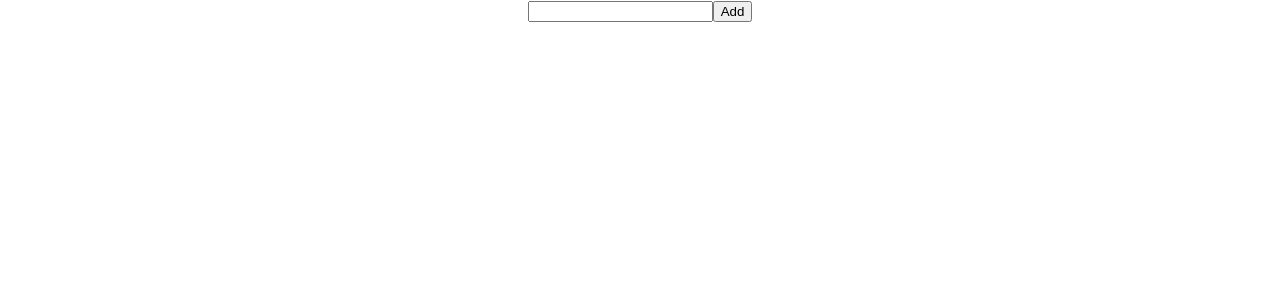
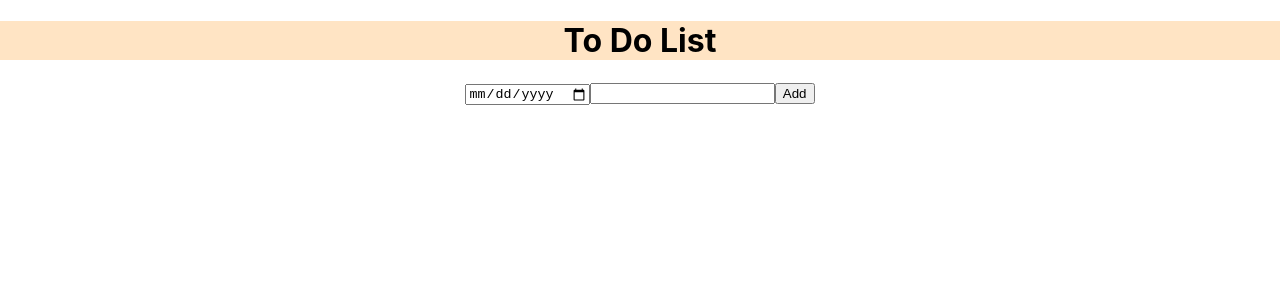
Before and after one commit to LinkFpoyd/todolist, a React (Create React App) app: page / in a window 1280 px wide. Shown: the top 300 px of the page. Built offline with nearby package versions, Linux system fonts and the light colour scheme.

Commit message:
try again, add date remove delete

```diff
--- a/src/App.css
+++ b/src/App.css
@@ -40,3 +40,7 @@
 table {
   margin: auto;
 }
+
+h1 {
+  background-color: bisque;
+}
--- a/src/App.js
+++ b/src/App.js
@@ -2,39 +2,35 @@ import React, { useState } from 'react';
 import './App.css';
 
 function App() {
-  const [desc, setDesc] = useState('');
+  const [todo, setTodo] = useState({desc:'', date:''});
   const [todos, setTodos] = useState([]);
 
   const inputChanged = (event) => {
-    setDesc(event.target.value);
+    setTodo({...todo, [event.target.name]: event.target.value});
   }
 
   const addTodo = (event) => {
     event.preventDefault();
-    setTodos([...todos, desc]);
+    setTodos([...todos, todo]);
   }
-
-  function addRemove (index)  {
-    const removable = index;
-    setTodos(todos.filter((todo, number) => number !== removable));
-  }
-
-
-
 
 
   return (
     <div className="App">
 
+      <h1>To Do List</h1>
+
       <form onSubmit={addTodo}>
-        <input type="text" onChange={inputChanged} value={desc}/>
+        <input type="date" name="date" onChange={inputChanged} value={todo.date}/>
+        <input type="text" name="desc" onChange={inputChanged} value={todo.desc}/>
         <input type="submit" value="Add"/>
       </form>
 
       <table>
         <tbody>
           {todos.map((todo, index) => <tr key={index}>
-            <td>{todo} <button onClick={() => addRemove(index)}>Remove</button></td>
+            <td>{todo.desc}</td>
+            <td>{todo.date}</td>
             </tr>)}
         </tbody>
       </table>
```
